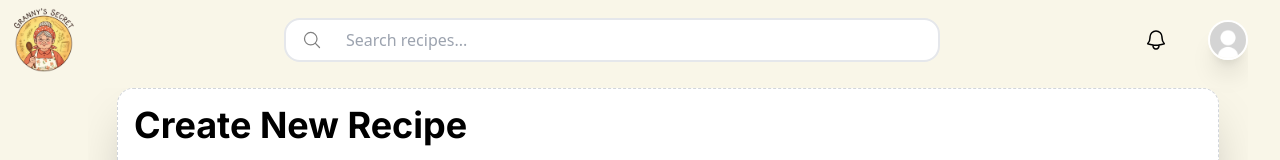
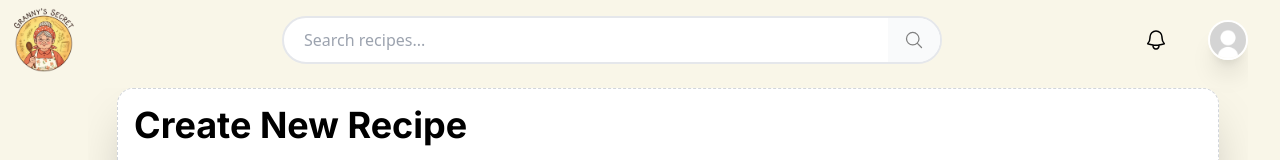
Before and after one commit to dinosauce-285/Project-1-Granny-Secret, a React (Create React App) app in the folder client/: page /create in a window 1280 px wide. Shown: the top 160 px of the page. Built offline with nearby package versions, Linux system fonts and the light colour scheme; no server answers; the HTML template or start-up script is replaced by a standard one.

Commit message:
feat(common): full text search

```diff
--- a/client/src/components/layout/MainLayout.jsx
+++ b/client/src/components/layout/MainLayout.jsx
@@ -1,4 +1,4 @@
-import { Link, Outlet } from "react-router-dom";
+import { Link, Outlet, useNavigate, useSearchParams } from "react-router-dom";
 import SearchBar from "../ui/SearchBar";
 
 const defaultAvatar = "/avatars/sampleAvatar.jpg";
@@ -7,6 +7,17 @@ function MainLayout() {
   const userStr = localStorage.getItem("user");
   const user = userStr ? JSON.parse(userStr) : null;
   const avatarUrl = user?.avatarUrl ? user.avatarUrl : defaultAvatar;
+  const navigate = useNavigate();
+  const [searchParams] = useSearchParams();
+  const currentSearch = searchParams.get("search") || "";
+
+  const handleSearch = (query) => {
+    if (query.trim()) {
+      navigate(`/dashboard?search=${encodeURIComponent(query)}`);
+    } else {
+      navigate("/dashboard");
+    }
+  };
 
   return (
     <div className="fixed inset-0 flex flex-row pt-2 px-2 sm:px-0 overflow-hidden bg-page">
@@ -58,7 +69,7 @@ function MainLayout() {
 
       <div className="mainContent ml-2 sm:ml-3 mr-2 sm:mr-4 lg:mr-8 flex-1 min-w-0 flex flex-col overflow-hidden">
         <div className="header w-full mb-3 sm:mb-4 min-h-[8vh] flex flex-col sm:flex-row items-center flex-shrink-0">
-          <SearchBar />
+          <SearchBar initialValue={currentSearch} onSearch={handleSearch} />
           <div className="flex flex-row items-center gap-4 sm:gap-6 lg:gap-8 ">
             <div className="w-9 h-9 sm:w-10 sm:h-10 cursor-pointer flex rounded-lg items-center justify-center hover:bg-white transition-all duration-300`">
               <svg
--- a/client/src/components/ui/SearchBar.jsx
+++ b/client/src/components/ui/SearchBar.jsx
@@ -1,19 +1,49 @@
-function SearchBar() {
+import { useState, useEffect } from "react";
+
+function SearchBar({ initialValue = "", onSearch }) {
+  const [value, setValue] = useState(initialValue);
+
+  useEffect(() => {
+    setValue(initialValue);
+  }, [initialValue]);
+
+  const handleKeyDown = (e) => {
+    if (e.key === "Enter" && onSearch) {
+      onSearch(value);
+    }
+  };
+
   return (
-        <div className="searchBar w-full sm:w-auto mx-auto rounded-2xl group">
-            <div className="flex items-center border-2 border-gray-200 rounded-2xl transition-all duration-300 bg-white  focus-within:shadow-[0_4px_6px_-1px_rgba(107,142,35,0.1),_0_2px_4px_-1px_rgba(107,142,35,0.06)] group-hover:-translate-y-0.5">
-                <button className="searchIcon px-3 sm:px-4 flex-shrink-0 py3- flex items-center justify-center">
-                    <svg xmlns="http://www.w3.org/2000/svg" fill="none" viewBox="0 0 24 24"
-                        strokeWidth="1.5" stroke="gray" className="w-5 h-5 text-gray-600">
-                        <path strokeLinecap="round" strokeLinejoin="round"
-                            d="m21 21-5.197-5.197m0 0A7.5 7.5 0 1 0 5.196 5.196a7.5 7.5 0 0 0 10.607 10.607Z" />
+    <div className="searchBar w-full sm:w-auto mx-auto rounded-3xl group">
+      <div className="flex items-center border-2 border-gray-200 rounded-3xl transition-all duration-300 bg-white  focus-within:shadow-[0_4px_6px_-1px_rgba(107,142,35,0.1),_0_2px_4px_-1px_rgba(107,142,35,0.06)] group-hover:-translate-y-0.5">
+        <input
+          type="text"
+          value={value}
+          onChange={(e) => setValue(e.target.value)}
+          onKeyDown={handleKeyDown}
+          placeholder="Search recipes..."
+          className="transition-all duration-300 rounded-3xl flex-1 min-w-0 xs:w-44 sm:w-64 md:w-96 lg:w-[500px] xl:w-[600px] px-4 py-2 bg-transparent text-gray-700 placeholder-gray-400 outline-none text-sm sm:text-base ml-1"
+        />
+        <button
+          className=" bg-gray-50 searchIcon px-3 sm:px-4 flex-shrink-0 py-3 flex items-center justify-center rounded-r-3xl"
+          onClick={() => onSearch && onSearch(value)}
+        >
+
+            <svg
+              xmlns="http://www.w3.org/2000/svg"
+              fill="none"
+              viewBox="0 0 24 24"
+              strokeWidth="1.5"
+              stroke="gray"
+              className="w-5 h-5 text-gray-600"
+            >
+              <path
+                strokeLinecap="round"
+                strokeLinejoin="round"
+                d="m21 21-5.197-5.197m0 0A7.5 7.5 0 1 0 5.196 5.196a7.5 7.5 0 0 0 10.607 10.607Z"
+              />
             </svg>
         </button>
-                <input
-                    type="text"
-                    placeholder="Search recipes..."
-                    className="transition-all duration-300 rounded-2xl flex-1 min-w-0 xs:w-44 sm:w-64 md:w-96 lg:w-[500px] xl:w-[600px] px-2 py-2 bg-transparent text-gray-700 placeholder-gray-400 outline-none text-sm sm:text-base"
-                />
       </div>
     </div>
   );
--- a/client/src/pages/Dashboard/Dashboard.jsx
+++ b/client/src/pages/Dashboard/Dashboard.jsx
@@ -1,14 +1,28 @@
 import FilterSection from "../../components/filters/FilterSection";
 import RecipeCard from "../../components/recipe/RecipeCard";
 import { useState, useEffect, useCallback } from "react";
-import { Link } from "react-router-dom";
+import { Link, useSearchParams } from "react-router-dom";
 import api from "../../api/api.js";
 
 function Dashboard() {
   const [recipes, setRecipes] = useState([]);
   const [loading, setLoading] = useState(true);
   const [error, setError] = useState(null);
-  const [filter, setFilter] = useState({ type: "all" });
+  const [searchParams] = useSearchParams();
+
+  const [filter, setFilter] = useState({
+    type: "all",
+    search: searchParams.get("search") || "",
+  });
+
+  useEffect(() => {
+    const search = searchParams.get("search");
+    if (search) {
+      setFilter((prev) => ({ ...prev, type: "search", search }));
+    } else {
+      setFilter((prev) => ({ ...prev, search: "" }));
+    }
+  }, [searchParams]);
 
   const fetchRecipes = useCallback(async () => {
     try {
@@ -19,6 +33,9 @@ function Dashboard() {
         url += `?category=${filter.categoryId}`;
       } else if (filter.type === "favourite") {
         url += `?favourite=true`;
+      }
+      if (filter.search) {
+        url += (url.includes("?") ? "&" : "?") + `search=${filter.search}`;
       }
 
       const res = await api.get(url);
@@ -37,7 +54,7 @@ function Dashboard() {
   }, [fetchRecipes]);
 
   const handleFilterChange = (newFilter) => {
-    setFilter(newFilter);
+    setFilter((prev) => ({ ...prev, ...newFilter }));
   };
 
   if (error)
```
Also changed, not shown: 2 other files (tests, documents, lock files or other folders). Lines whose indentation alone changed are shown as unchanged.
